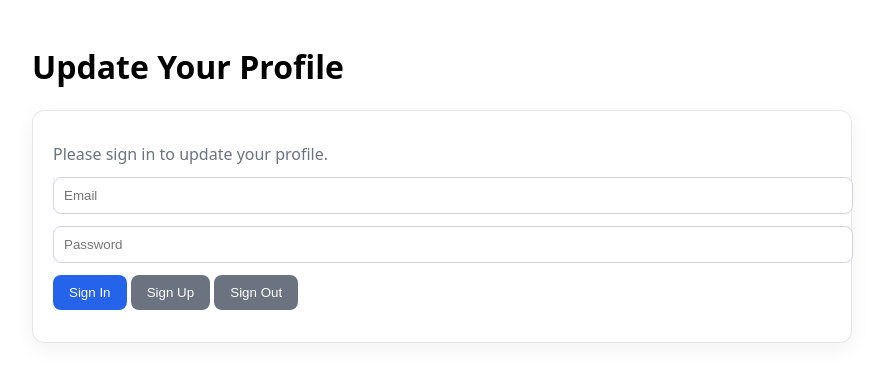
After one commit to Abhigna41/Data_Portal, a Flask app: template templates/profile.html in a window 1280 px wide. The commit adds this page. Shown: the top 388 px of the page, without its empty margins (198-1082 px from the left). Run offline with Flask 3, Linux system fonts and the light colour scheme; the template is opened without the code that fills it, so the values that code supplies are empty.

```diff
--- a/app.py
+++ b/app.py
@@ -15,16 +15,36 @@ from datetime import datetime
 from firebase_utils import upload_bytes, download_bytes
 
 
+# Ensure .env is loaded here as well (config.py also calls this, but this makes app.py standalone)
+load_dotenv()
+
 # Load the path from environment variable (recommended)
 FIREBASE_KEY_PATH = os.getenv("FIREBASE_KEY_PATH", "firebase-key.json")
-# Set the Firebase bucket name directly since we know the project ID
-FIREBASE_BUCKET = "dataportal-6d718.appspot.com"
+# Prefer configuring the storage bucket name via env. Example: "dataportal-6d718.appspot.com"
+FIREBASE_BUCKET = os.getenv("FIREBASE_STORAGE_BUCKET", "").strip()
 
-# Initialize Firebase admin with the service account and configure the bucket
+# If FIREBASE_STORAGE_BUCKET is not set, attempt to infer from the service account project_id
+if not FIREBASE_BUCKET:
+    try:
+        import json
+        with open(FIREBASE_KEY_PATH, "r", encoding="utf-8") as f:
+            sa = json.load(f)
+        project_id = sa.get("project_id") if isinstance(sa, dict) else None
+        if project_id:
+            FIREBASE_BUCKET = f"{project_id}.appspot.com"
+    except Exception as _e:
+        # Leave FIREBASE_BUCKET empty; routes will report a clear error
+        pass
+
+# Initialize Firebase admin with the service account. If FIREBASE_BUCKET is provided,
+# configure it as the default storage bucket; otherwise initialize without it and we'll
+# attempt to use storage.bucket() which relies on the project's default bucket.
 cred = credentials.Certificate(FIREBASE_KEY_PATH)
-firebase_admin.initialize_app(cred, {
-    'storageBucket': FIREBASE_BUCKET
-})
+if not firebase_admin._apps:
+    if FIREBASE_BUCKET:
+        firebase_admin.initialize_app(cred, {'storageBucket': FIREBASE_BUCKET})
+    else:
+        firebase_admin.initialize_app(cred)
 
 # Final initialization of a firebase-admin storage bucket object. If the bucket cannot
 # be configured here, operations that use it will raise and we will show clearer errors.
@@ -34,6 +54,9 @@ try:
     else:
         # Fall back to default bucket configured in the app (if any)
         bucket = storage.bucket()
+    # Optional: sanity check the bucket name object (won't call network)
+    if not bucket:
+        raise RuntimeError('No Firebase Storage bucket configured. Set FIREBASE_STORAGE_BUCKET or create the default bucket in Firebase Console.')
 except Exception as e:
     # Keep `bucket` name unset so routes can report clearer errors
     print('Failed to initialize Firebase bucket:', e)
@@ -365,6 +388,49 @@ def debug_firebase_buckets():
         return jsonify({'error': str(e), 'resolved_bucket_env': FIREBASE_BUCKET}), 500
 
 
+# Deterministic check for a specific bucket without requiring broad list permissions
+@app.route('/debug/firebase_bucket_check')
+def debug_firebase_bucket_check():
+    if 'user' not in session:
+        return redirect(url_for('index'))
+    try:
+        if not FIREBASE_BUCKET:
+            return jsonify({'ok': False, 'reason': 'FIREBASE_STORAGE_BUCKET not set', 'resolved_bucket_env': FIREBASE_BUCKET}), 400
+
+        client = gcs_storage.Client.from_service_account_json(FIREBASE_KEY_PATH)
+        # lookup_bucket returns None if bucket does not exist or not accessible
+        bucket_obj = client.lookup_bucket(FIREBASE_BUCKET)
+        if bucket_obj is None:
+            return jsonify({'ok': False, 'reason': 'Bucket not found or not accessible', 'bucket': FIREBASE_BUCKET}), 404
+        return jsonify({'ok': True, 'bucket': bucket_obj.name, 'location': getattr(bucket_obj, 'location', None)})
+    except Exception as e:
+        import traceback
+        traceback.print_exc()
+        return jsonify({'ok': False, 'error': str(e), 'bucket': FIREBASE_BUCKET}), 500
+
+
+# List all registered routes to help diagnose 404s
+@app.route('/debug/routes')
+def debug_routes():
+    if 'user' not in session:
+        return redirect(url_for('index'))
+    try:
+        routes = []
+        for rule in app.url_map.iter_rules():
+            routes.append({
+                'rule': str(rule),
+                'endpoint': rule.endpoint,
+                'methods': sorted(list(rule.methods - {'HEAD', 'OPTIONS'}))
+            })
+        # Sort for readability
+        routes.sort(key=lambda r: r['rule'])
+        return jsonify({'routes': routes})
+    except Exception as e:
+        import traceback
+        traceback.print_exc()
+        return jsonify({'error': str(e)}), 500
+
+
 # --- DELETE DATA ---
 @app.route('/delete_data', methods=['POST'])
 def delete_data_route():
--- a/firebase_utils.py
+++ b/firebase_utils.py
@@ -1,4 +1,4 @@
-import os
+import os, firebase_admin
 from firebase_admin import storage
 
 FIREBASE_BUCKET = os.getenv("FIREBASE_STORAGE_BUCKET", "")
--- a/templates/index.html
+++ b/templates/index.html
@@ -411,7 +411,6 @@
         <li><a href="#" class="active-link"><i class="fas fa-home"></i> Dashboard</a></li>
         <li><a href="{{ url_for('view_data') }}"><i class="fas fa-table"></i> View Data</a></li>
         <li><a href="{{ url_for('download_page') }}"><i class="fas fa-download"></i> Download Data</a></li>
-
     </ul>
 
     <div class="sidebar-footer">
--- /dev/null
+++ b/templates/profile.html
@@ -0,0 +1,71 @@
+<!DOCTYPE html>
+<html lang="en">
+<head>
+  <meta charset="UTF-8" />
+  <meta name="viewport" content="width=device-width, initial-scale=1.0" />
+  <title>User Profile Editor</title>
+  <style>
+    body{font-family:system-ui,-apple-system,Segoe UI,Roboto,Ubuntu,Cantarell,Noto Sans,sans-serif;padding:24px;max-width:820px;margin:0 auto}
+    .card{background:#fff;border:1px solid #e5e7eb;border-radius:12px;padding:20px;box-shadow:0 6px 20px rgba(0,0,0,0.06)}
+    .row{margin:12px 0}
+    label{font-weight:600}
+    input,textarea{width:100%;padding:10px;border:1px solid #d1d5db;border-radius:8px}
+    button{background:#2563eb;color:#fff;border:0;border-radius:8px;padding:10px 16px;cursor:pointer}
+    button.secondary{background:#6b7280}
+    .muted{color:#6b7280}
+    #message{margin-top:10px}
+  </style>
+</head>
+<body>
+  <h1>Update Your Profile</h1>
+
+  <div class="card">
+    <div class="row">
+      <div id="auth-status" class="muted">Please sign in to update your profile.</div>
+    </div>
+    <div class="row">
+      <input id="email" type="email" placeholder="Email" />
+    </div>
+    <div class="row">
+      <input id="password" type="password" placeholder="Password" />
+    </div>
+    <div class="row">
+      <button id="btn-signin">Sign In</button>
+      <button id="btn-signup" class="secondary">Sign Up</button>
+      <button id="btn-signout" class="secondary">Sign Out</button>
+    </div>
+  </div>
+
+  <br />
+
+  <form id="profile-form" class="card" style="display:none">
+    <div class="row">
+      <label for="displayName">Display Name</label>
+      <input type="text" id="displayName" name="displayName" />
+    </div>
+    <div class="row">
+      <label for="bio">Biography</label>
+      <textarea id="bio" name="bio" rows="4"></textarea>
+    </div>
+    <div class="row">
+      <button type="submit">Save Profile</button>
+    </div>
+    <div id="message"></div>
+  </form>
+
+  <!-- Provide your Firebase Web Config here (public, safe for client) -->
+  <script>
+    window.FIREBASE_WEB_CONFIG = {
+      apiKey: "YOUR_API_KEY",
+      authDomain: "dataportal-6d718.firebaseapp.com",
+      projectId: "dataportal-6d718",
+      storageBucket: "dataportal-6d718.appspot.com",
+      messagingSenderId: "YOUR_MESSAGING_SENDER_ID",
+      appId: "YOUR_APP_ID"
+    };
+  </script>
+
+  <!-- Profile module that imports Firebase SDK from CDN and implements logic -->
+  <script type="module" src="/static/profile.js"></script>
+</body>
+</html>
--- a/templates/view.html
+++ b/templates/view.html
@@ -482,7 +482,7 @@
 
         <div class="main-content">
             <div class="header">
-
+                <h1 class="page-title">View Submitted Data</h1>
             </div>
 
             <div class="info-box">
```
